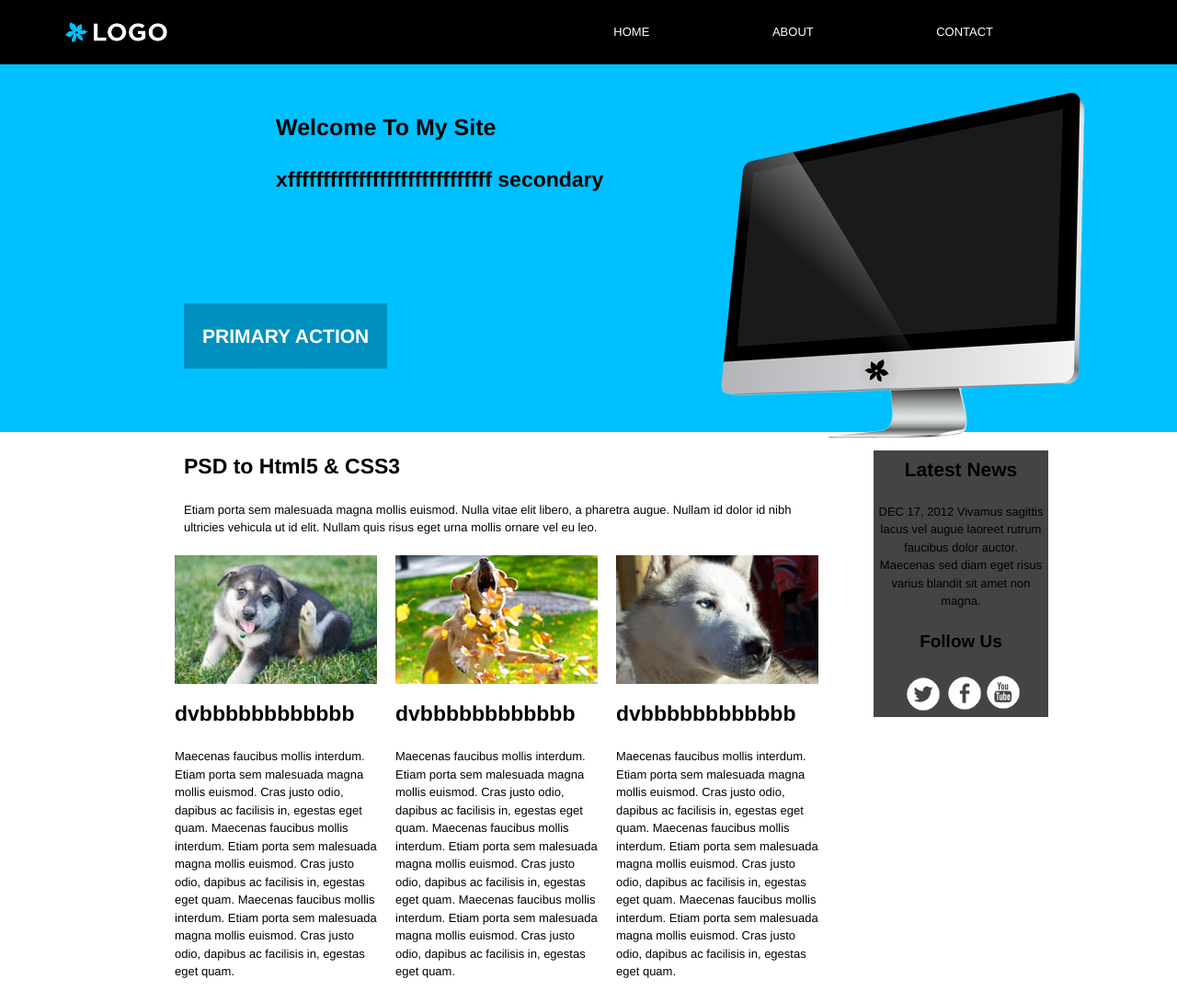
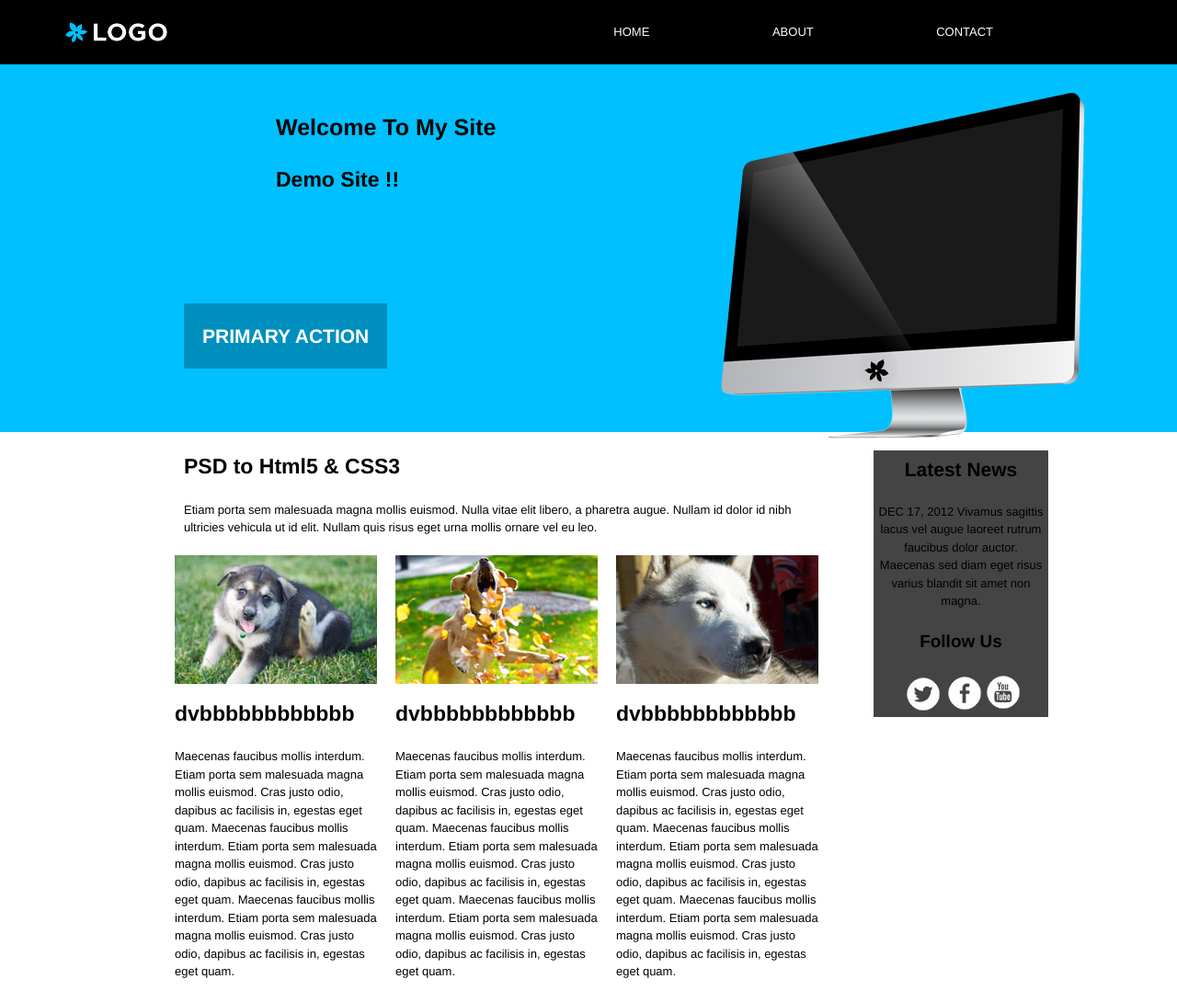
Before and after one commit to Adi-github/psdweb, a plain HTML site: page index.html in a window 1280 px wide. Shown: the top 1090 px of the page at 92% size. Drawn offline with Linux system fonts and the light colour scheme; files whose address does not match are found by name.

Commit message:
Update index.html

```diff
--- a/index.html
+++ b/index.html
@@ -56,7 +56,7 @@
 	</p>
 	<p>
 		<h2>
-			xfffffffffffffffffffffffffffff    secondary
+			Demo Site !!
 		</h2>
 
 	</p>
```
